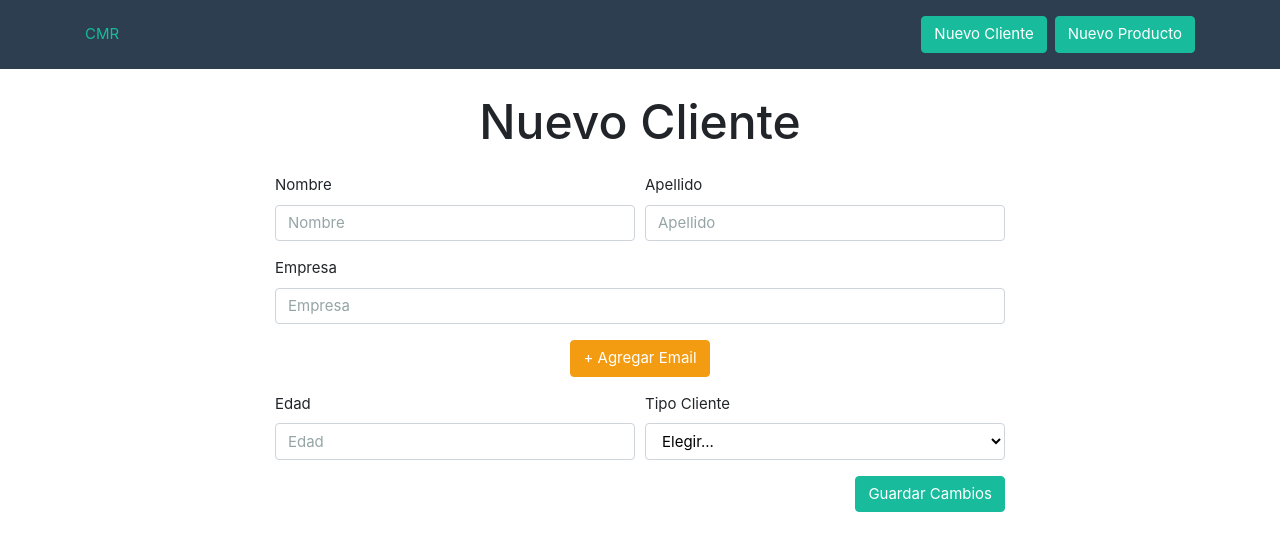
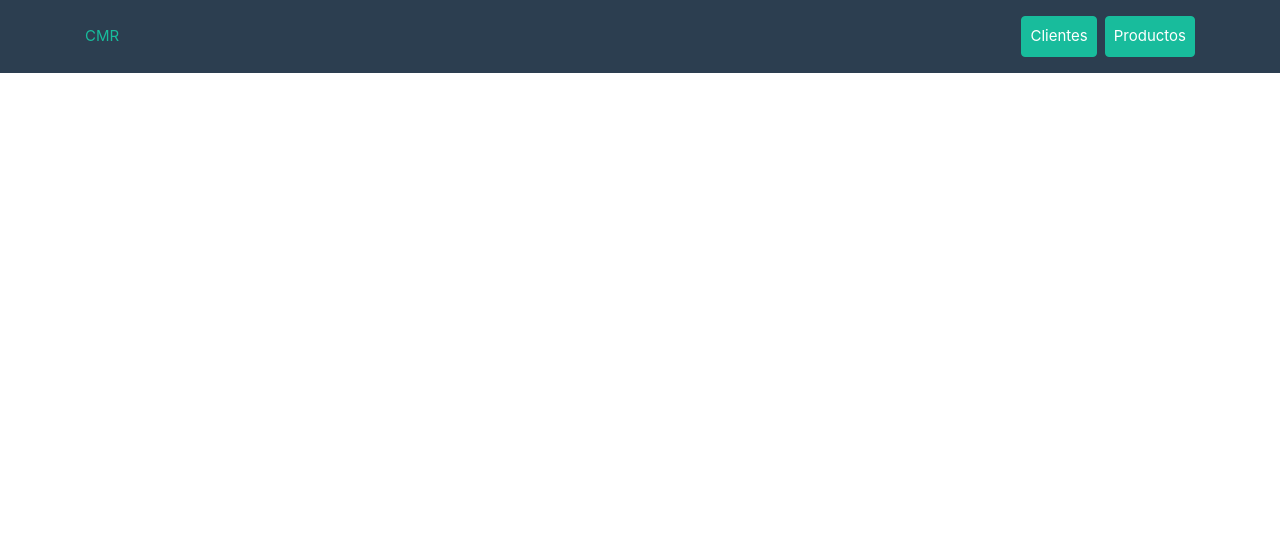
Before and after one commit to crisroddev/crm-graphql, a React (Create React App) app in the folder client/: page /cliente/nuevo in a window 1280 px wide. Shown: the top 550 px of the page. Built offline with nearby package versions, Linux system fonts and the light colour scheme.

Commit message:
mejorando el header con botones cliente sy productos

```diff
--- a/client/public/index.html
+++ b/client/public/index.html
@@ -36,5 +36,9 @@
       To begin the development, run `npm start` or `yarn start`.
       To create a production bundle, use `npm run build` or `yarn build`.
     -->
+    <script src="https://code.jquery.com/jquery-3.3.1.slim.min.js" integrity="sha384-q8i/X+965DzO0rT7abK41JStQIAqVgRVzpbzo5smXKp4YfRvH+8abtTE1Pi6jizo" crossorigin="anonymous"></script>
+    <script src="https://cdnjs.cloudflare.com/ajax/libs/popper.js/1.14.7/umd/popper.min.js" integrity="sha384-UO2eT0CpHqdSJQ6hJty5KVphtPhzWj9WO1clHTMGa3JDZwrnQq4sF86dIHNDz0W1" crossorigin="anonymous"></script>
+    <script src="https://stackpath.bootstrapcdn.com/bootstrap/4.3.1/js/bootstrap.min.js" integrity="sha384-JjSmVgyd0p3pXB1rRibZUAYoIIy6OrQ6VrjIEaFf/nJGzIxFDsf4x0xIM+B07jRM" crossorigin="anonymous"></script>
+
   </body>
 </html>
--- a/client/src/App.js
+++ b/client/src/App.js
@@ -31,11 +31,11 @@ function App() {
           <Header/>
           <div className="container">
             <Switch>
-              <Route exact path='/' component={Client}/>
-              <Route exact path='/cliente/nuevo' component={NewClient}/>
-              <Route exact path='/cliente/editar/:id' component={EditClient}/>
+              <Route exact path='/clientes' component={Client}/>
+              <Route exact path='/clientes/nuevo' component={NewClient}/>
+              <Route exact path='/clientes/editar/:id' component={EditClient}/>
+              <Route exact path='/productos' component={Products}/>
               <Route exact path='/productos/nuevo' component={NewProduct}/>
-              <Route exact path='/productos' component={Products}/>
               <Route exact path='/productos/editar/:id' component={EditProduct}/>
             </Switch>
           </div>
--- a/client/src/components/Clientes/Client.js
+++ b/client/src/components/Clientes/Client.js
@@ -99,7 +99,7 @@ class Clientes extends Component {
                                                 </button>
                                             )}
                                         </Mutation>
-                                            <Link to={`/cliente/editar/${clientes.id}`} className="btn btn-success d-block d-md-inline-block">
+                                            <Link to={`/clientes/editar/${clientes.id}`} className="btn btn-success d-block d-md-inline-block">
                                                 Editar Cliente
                                             </Link>
                                         </div>
--- a/client/src/components/Clientes/FormularioEditarCliente.js
+++ b/client/src/components/Clientes/FormularioEditarCliente.js
@@ -42,7 +42,7 @@ class FormularioEditar extends Component {
                 <Mutation
                     mutation={ACTUALIZAR_CLIENTE}
                     onCompleted={ () =>this.props.refetch().then(() => {
-                        this.props.history.push('/')
+                        this.props.history.push('/clientes')
                     })}
                 >
 
--- a/client/src/components/Clientes/NewClient.js
+++ b/client/src/components/Clientes/NewClient.js
@@ -53,7 +53,7 @@ class NewClient extends Component {
                 <div className="row justify-content-center">
                     <Mutation
                         mutation={NUEVO_CLIENTE}
-                        onCompleted={() => this.props.history.push('/')}
+                        onCompleted={() => this.props.history.push('/clientes')}
                         >
                         { crearCliente => (
                             <form
--- a/client/src/components/Layout/Header.js
+++ b/client/src/components/Layout/Header.js
@@ -13,15 +13,35 @@ const Header = () => (
 
             <div className="collapse navbar-collapse" id="navegacion">
                 <ul className="navbar-nav ml-auto text-right">
-                    <li className="nav-item active mr-2">
-                        <Link to="cliente/nuevo" className="btn btn-success">
-                            Nuevo Cliente
-                        </Link>
+                    <li className="nav-item dropdown mr-md-2 mb-md-0 mb-sm-2">
+                        <button
+                            className="nav-link dropdown-toogle btn btn-block btn-success"
+                            data-toggle="dropdown">
+                            Clientes
+                        </button>
+                        <div className="dropdown-menu" aria-labelledby="navegacion">
+                            <Link to='/clientes' className="dropdown-item">
+                                Ver Clientes
+                            </Link>
+                            <Link to='/clientes/nuevo' className="dropdown-item">
+                                Nuevo Cliente
+                            </Link>
+                        </div>
                     </li>
-                    <li className="nav-item active">
-                        <Link to="productos/nuevo" className="btn btn-success">
-                            Nuevo Producto
-                        </Link>
+                    <li className="nav-item dropdown">
+                        <button
+                            className="nav-link dropdown-toogle btn btn-block btn-success"
+                            data-toggle="dropdown">
+                            Productos
+                        </button>
+                        <div className="dropdown-menu" aria-labelledby="navegacion">
+                            <Link to='/productos' className="dropdown-item">
+                                Ver Productos
+                            </Link>
+                            <Link to='/productos/nuevo' className="dropdown-item">
+                                Nuevo Producto
+                            </Link>
+                        </div>
                     </li>
                 </ul>
             </div>
```
Also changed, not shown: 1 other file (tests, documents, lock files or other folders).
